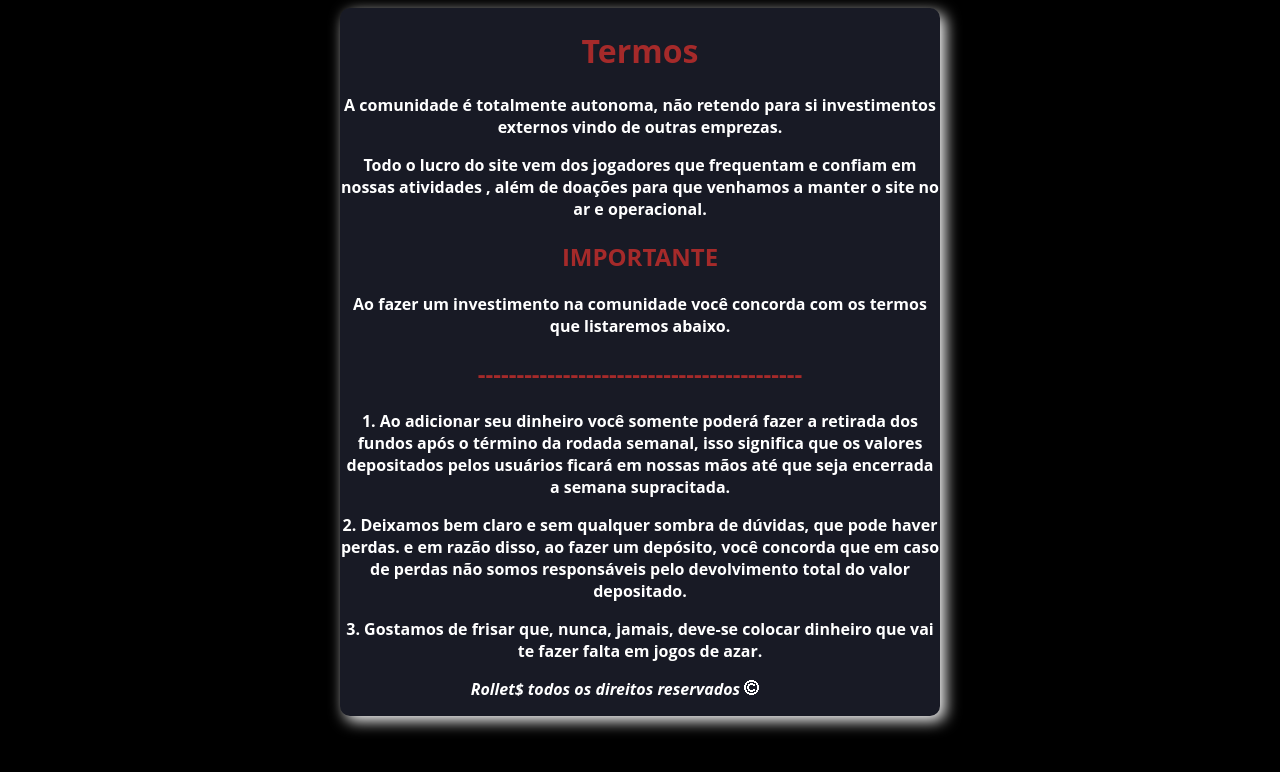
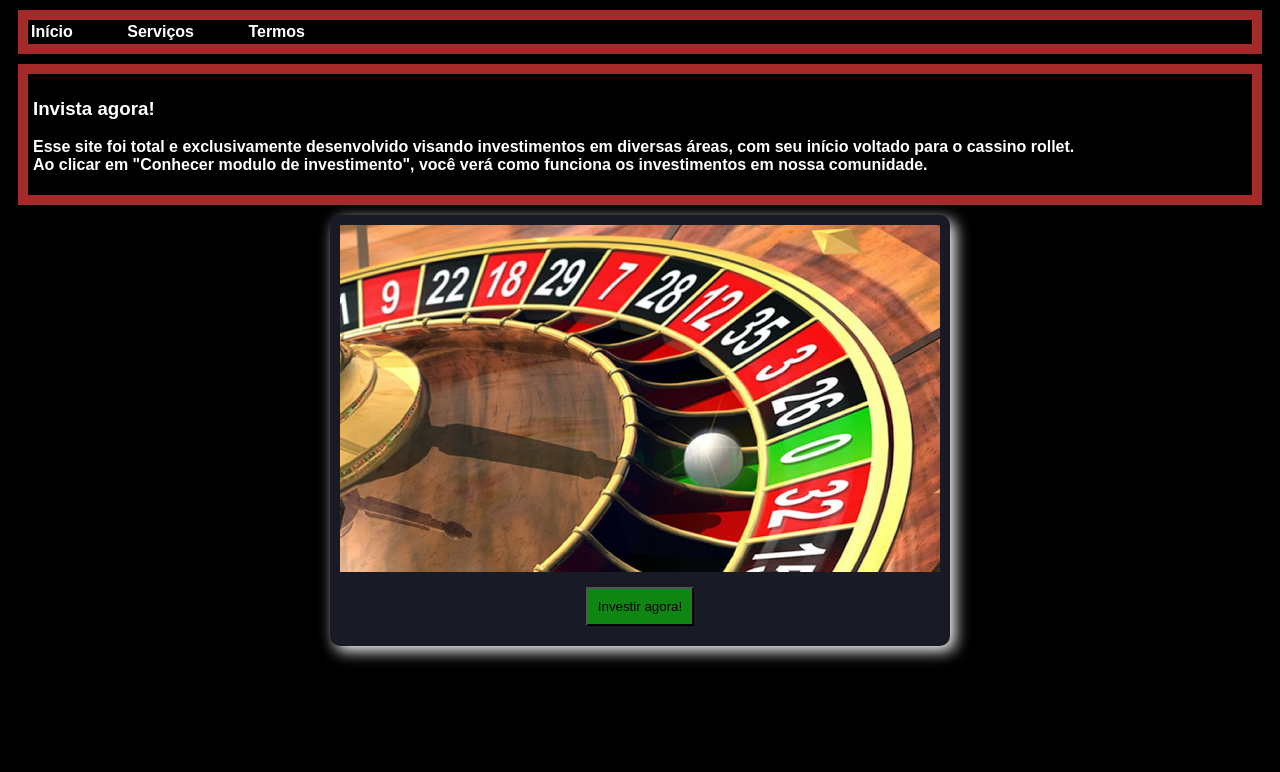
Before and after one commit to Rollets/Rollet, a plain HTML site: page index.html in a window 1280 px wide. Drawn offline with Linux system fonts and the light colour scheme.

Commit message:
Update index.html

```diff
--- a/index.html
+++ b/index.html
@@ -1,5 +1,5 @@
 <!DOCTYPE html>
-<html lang="en">
+<html lang="pt-br">
 <head>
     <meta charset="UTF-8">
     <meta http-equiv="X-UA-Compatible" content="IE=edge">
@@ -8,17 +8,38 @@
     <style>
         body{
             background-color: black;
-            background-attachment: fixed; color: white;
             font-family: Arial, Helvetica, sans-serif;
             font-size: 1em;
             color: white;
-            display: flex;
         }
 
         header{
             background-color: brown;
             padding: 10px;
             margin: 10px;
+        }
+
+        main{
+            background-color: brown;
+            padding: 10px;
+            margin: 10px;
+        }
+
+        .imagem{
+            background-color: #181A25;
+            margin: 0%;
+            width: 600px;
+            text-align: center;
+            justify-content: center;
+            margin: auto;
+            border-radius: 10px;
+            box-shadow: 5px 5px 15px white;
+            font-family: Open Sans,sans-serif;
+        }
+
+        article{
+            background-color: black;
+            padding: 5px;
         }
 
         nav{
@@ -33,51 +54,47 @@
             margin-right: 50px;
         }
 
-        main {
-    background-color: #181A25;
-    margin: 0%;
-    width: 600px;
-    text-align: center;
-    justify-content: center;
-    margin: auto;
-    border-radius: 10px;
-    box-shadow: 5px 5px 15px white;
-    font-family: Open Sans,sans-serif;
+        nav > a:hover{
+            color: brown;
         }
 
         h1{
-    color: brown;
-}
-
-h2{
-    color: brown;
+            color: white;
         }
 
         p{
             font-weight: bolder;
         }
 
-#italic{
-    font-style: italic;
+        button{
+            background-color: rgba(10, 211, 10, 0.582);
+            padding: 10px;
+            margin: 10px;
         }
 
-img{
-    margin-right: 50px;
-}
     </style>
 </head>
 <body>
+    <header>
+        <nav>
+            <a href="index.html" target="_blank">Início</a>
+            <a href="Servicços.html" target="_blank">Serviços</a>
+            <a href="Termos.html" target="_blank">Termos</a>
+        </nav>
+    </header>
     <main>
-        <h1>Termos</h1>
-        <p>A comunidade é totalmente autonoma, não retendo para si investimentos externos vindo de outras emprezas.</p>
-        <p>Todo o lucro do site vem dos jogadores que frequentam e confiam em nossas atividades , além de doações para que venhamos a manter o site no ar e operacional.</p>
-        <h2>IMPORTANTE</h2>
-        <p>Ao fazer um investimento na comunidade você concorda com os termos que listaremos abaixo.</p>
-        <h2>------------------------------------------</h2>
-        <p>1. Ao adicionar seu dinheiro você somente poderá fazer a retirada dos fundos após o término da rodada semanal, isso significa que os valores depositados pelos usuários ficará em nossas mãos até que seja encerrada a semana supracitada.</p>
-        <p>2. Deixamos bem claro e sem qualquer sombra de dúvidas, que pode haver perdas. e em razão disso, ao fazer um depósito, você concorda que em caso de perdas não somos responsáveis pelo devolvimento total do valor depositado.</p>
-        <p>3. Gostamos de frisar que, nunca, jamais, deve-se colocar dinheiro que vai te fazer falta em jogos de azar.</p>
-        <p id="italic">Rollet$ todos os direitos reservados <img src="imagens/simbolo-de-copyright.png" alt="copyright"></p>
+        <section>
+            <article>
+                <h1>Invista agora!</h1>
+                <p>Esse site foi total e exclusivamente desenvolvido visando investimentos em diversas áreas, com seu início voltado para o cassino rollet. <br>Ao clicar em "Conhecer modulo de investimento", você verá como funciona os investimentos em nossa comunidade.</p>
+            </article>
+        </section>
+    </main>
+    <main class="imagem">
+        <img src="imagens/R (1).jpeg" alt="casino">
+        <div>
+            <a href="investir.html"><button>Investir agora!</button></a>
+        </div>
     </main>
 </body>
 </html>
```
Lines whose indentation alone changed are shown as unchanged.
